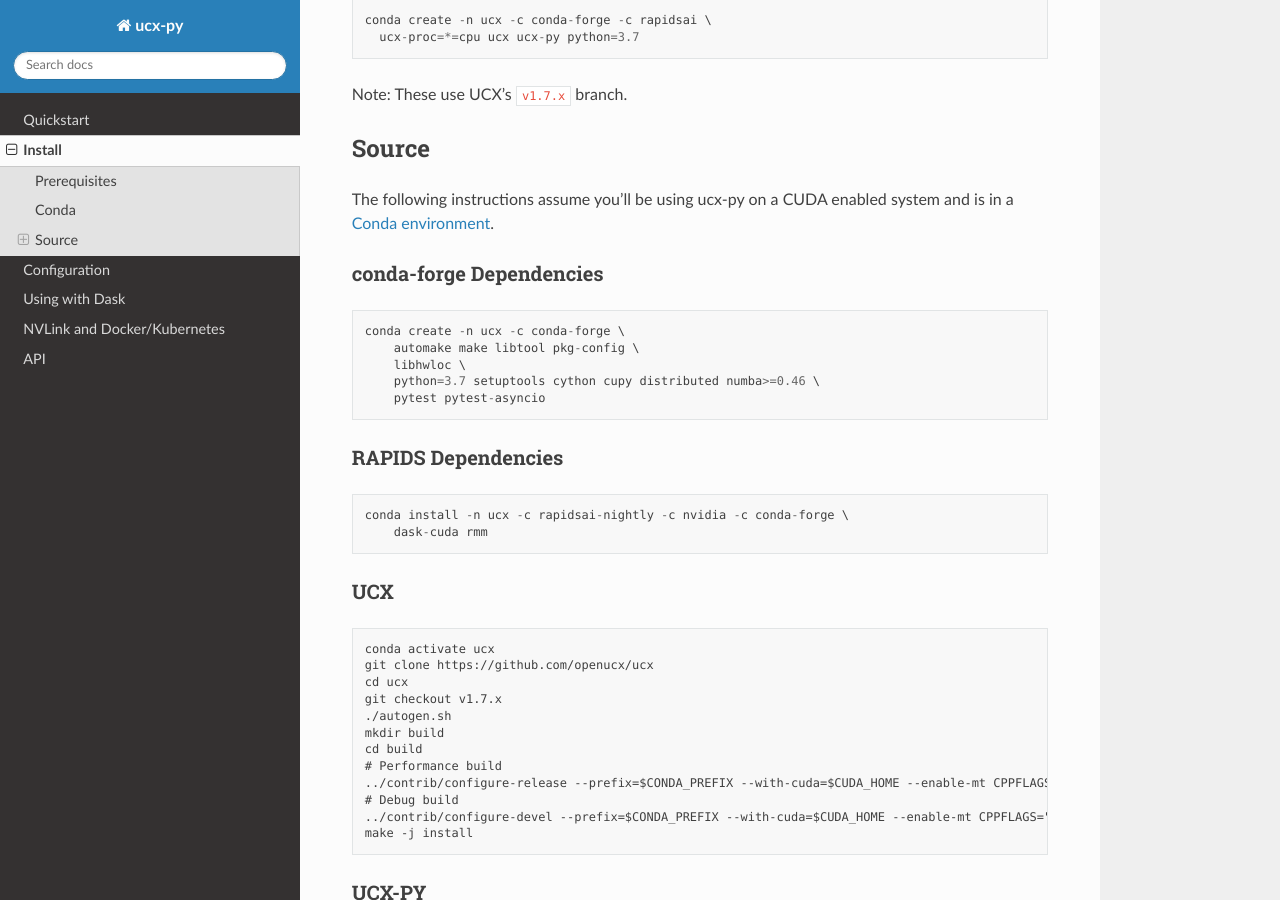
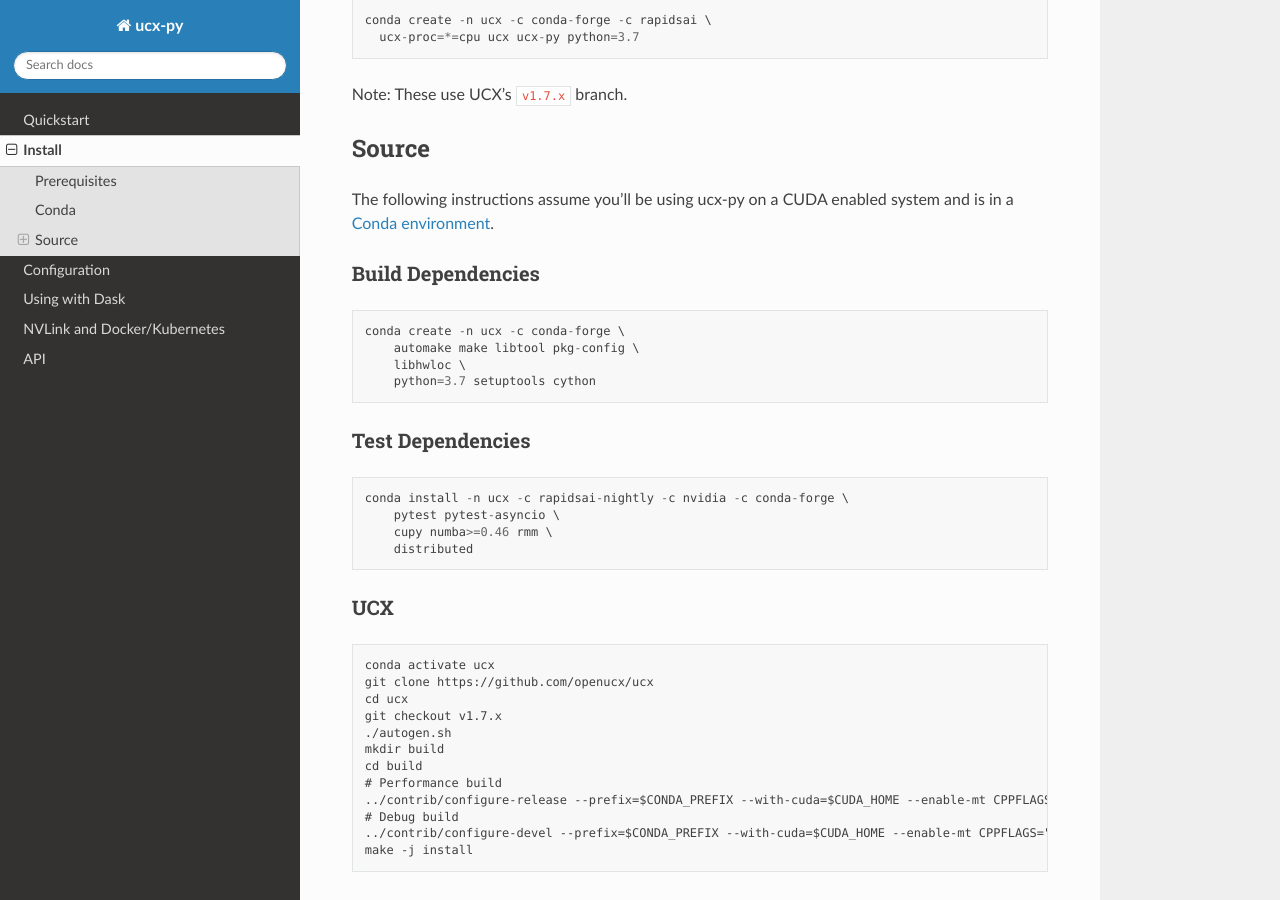
Before and after one commit to rapidsai/ucx-py, a Sphinx documentation site: the page built from docs/source/install.rst, in a window 1280 px wide and 900 px high, scrolled down 649 px. Built offline with Sphinx 7.4.7 and the Read the Docs theme 2.0.0, drawn with Linux system fonts in a browser that asks for light colours.

Commit message:
Reorganize dependencies based on build/test need

```diff
--- a/docs/source/install.rst
+++ b/docs/source/install.rst
@@ -39,24 +39,25 @@
 The following instructions assume you'll be using ucx-py on a CUDA enabled system and is in a `Conda environment <https://docs.conda.io/projects/conda/en/latest/>`_.
 
 
-conda-forge Dependencies
-~~~~~~~~~~~~~~~~~~~~~~~~
+Build Dependencies
+~~~~~~~~~~~~~~~~~~
 
 ::
 
     conda create -n ucx -c conda-forge \
         automake make libtool pkg-config \
         libhwloc \
-        python=3.7 setuptools cython cupy distributed numba>=0.46 \
-        pytest pytest-asyncio
+        python=3.7 setuptools cython
 
-RAPIDS Dependencies
-~~~~~~~~~~~~~~~~~~~
+Test Dependencies
+~~~~~~~~~~~~~~~~~
 
 ::
 
     conda install -n ucx -c rapidsai-nightly -c nvidia -c conda-forge \
-        dask-cuda rmm
+        pytest pytest-asyncio \
+        cupy numba>=0.46 rmm \
+        distributed
 
 UCX
 ~~~
```
